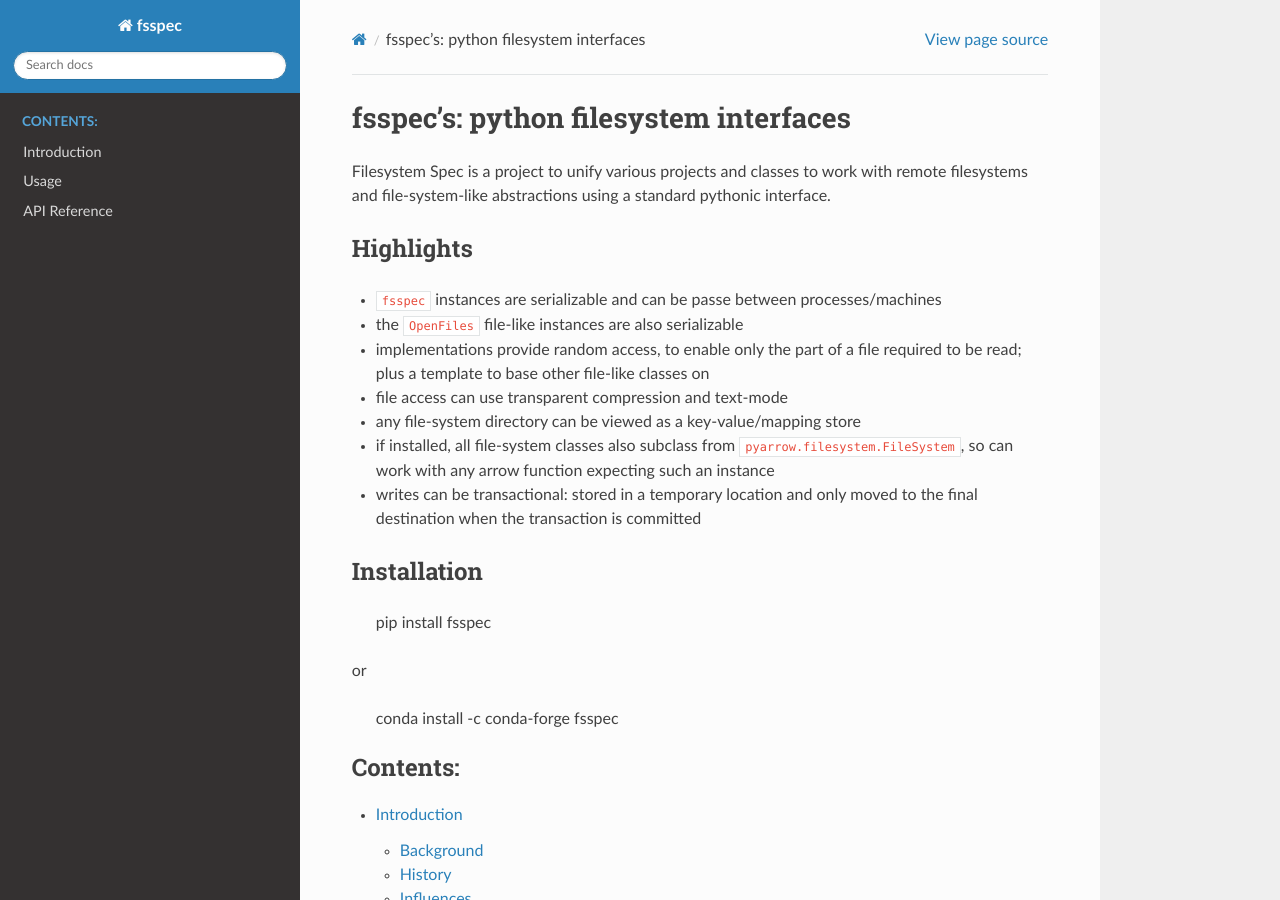
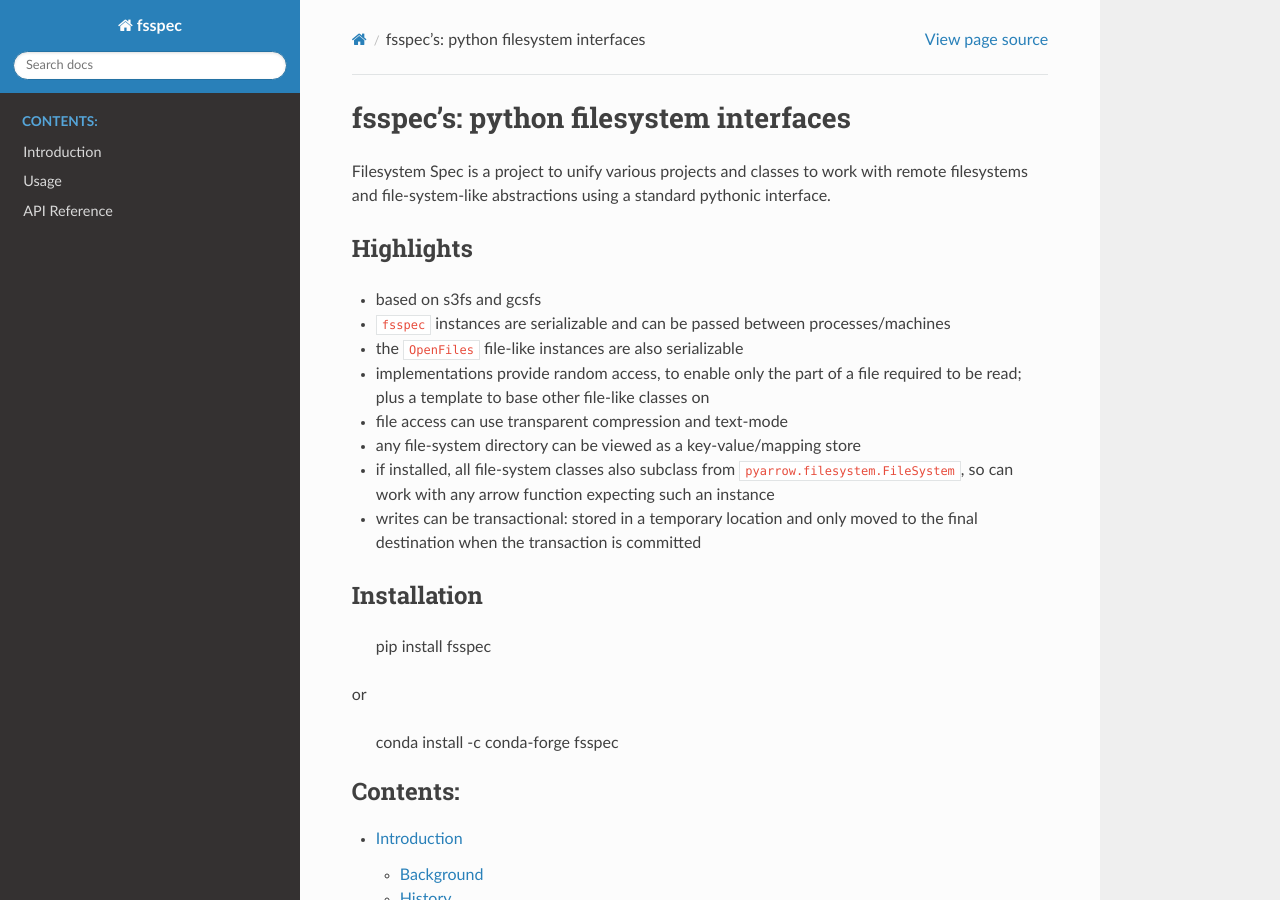
Before and after one commit to fsspec/filesystem_spec, a Sphinx documentation site: the page built from docs/source/index.rst, in a window 1280 px wide and 900 px high. Built offline with Sphinx 7.4.7 and the Read the Docs theme 2.0.0, drawn with Linux system fonts in a browser that asks for light colours; the version number could not be read and is left out.

Commit message:
more highlight [skip ci]

```diff
--- a/docs/source/index.rst
+++ b/docs/source/index.rst
@@ -10,7 +10,8 @@
 Highlights
 ----------
 
-- ``fsspec`` instances are serializable and can be passe between processes/machines
+- based on s3fs and gcsfs
+- ``fsspec`` instances are serializable and can be passed between processes/machines
 - the ``OpenFiles`` file-like instances are also serializable
 - implementations provide random access, to enable only the part of a file required to be read; plus a template
   to base other file-like classes on
```
